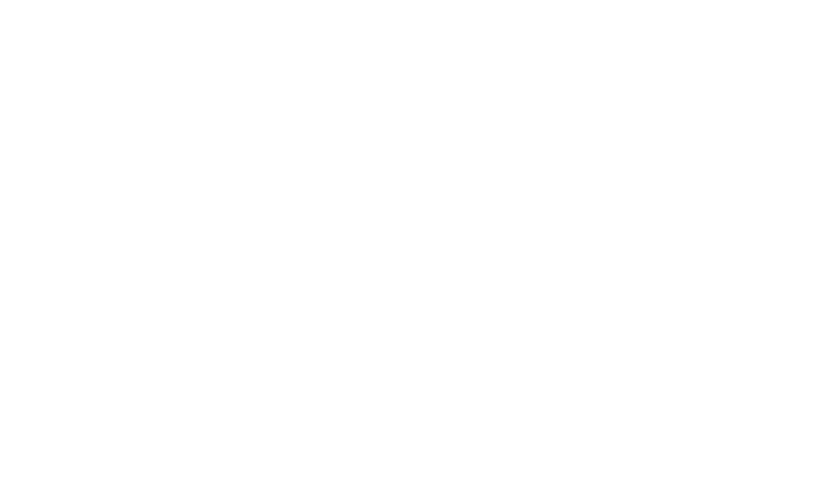
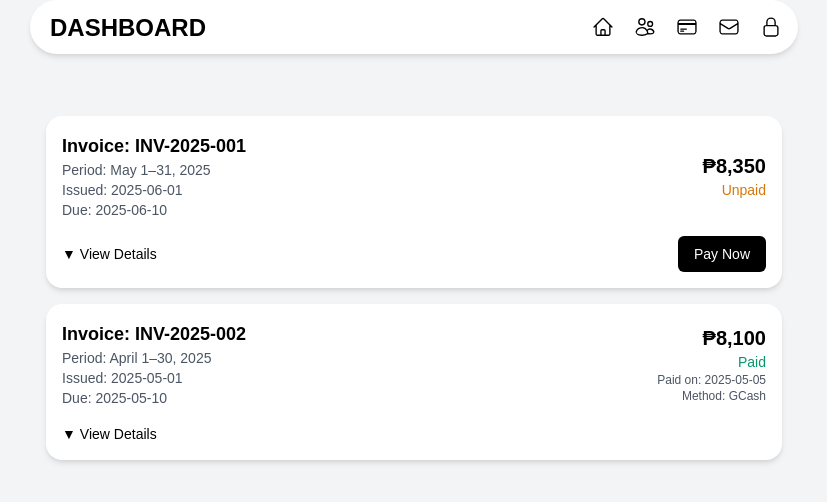
Before and after one commit to anoh24/atmpcrental-github.io, a React (Vite) app in the folder frontend/: page /customerAdminAccount/customerAdminAccountBillingView/customerAdminAccountBillingPage in a window 1280 px wide. Before the commit this address had no page. Shown: the top 502 px of the page, without its empty margins (226-1053 px from the left). Built offline with nearby package versions, Linux system fonts and the light colour scheme; the HTML template or start-up script is replaced by a standard one.

Commit message:
customeradmin done

```diff
--- a/frontend/src/App.jsx
+++ b/frontend/src/App.jsx
@@ -9,13 +9,15 @@ import Loginpage from './pages/LoginRegisterClient/loginPage';
 import RegisterPage from './pages/LoginRegisterClient/registerPage';
 //branch admin side section
 import BranchAdminDashboardPage from './pages/branchAdmin/branchAdminDashboardView/branchAdminDashboardPage';
-import BranchAdminDashboardTenantViewPage from './pages/branchAdmin/branchAdminTenantView/tenantViewPage'
+import BranchAdminDashboardTenantViewPage from './pages/branchAdmin/branchAdminTenantView/tenantViewPage';
 import BranchAdminRoomViewPage from './pages/branchAdmin/branchAdminRoomView/branchAdminRoomViewPage';
-import BranchAdminBillingViewPage from './pages/branchAdmin/branchAdminBillingView/branchAdminBillingViewPage'
-import BranchAdminNotificationViewPage from './pages/branchAdmin/branchAdminNotificationView/branchAdminNotificationViewPage'
+import BranchAdminBillingViewPage from './pages/branchAdmin/branchAdminBillingView/branchAdminBillingViewPage';
+import BranchAdminNotificationViewPage from './pages/branchAdmin/branchAdminNotificationView/branchAdminNotificationViewPage';
 //customer admin account section
 import CustomerAdminMainDashboardPage from './pages/customerAdminAccount/customerAdminDashboardView/customerAdminMainDashboardPage';
-import CustomerAdminAccountProfilePage from './pages/customerAdminAccount/customerAdminAccountProfileVIew/customerAdminAccountProfilePage'
+import CustomerAdminAccountProfilePage from './pages/customerAdminAccount/customerAdminAccountProfileView/customerAdminAccountProfilePage';
+import CustomerAdminAccountBillingPage from './pages/customerAdminAccount/customerAdminAccountBillingView/customerAdminAccountBillingPage';
+import CustomerAdminAccountChattingPage from './pages/customerAdminAccount/customerAdminAccountChattingView/customerAdminAccountChattingPage';
 function App() {
   return (
     <Router>
@@ -46,7 +48,7 @@ function App() {
           }
         />
 
-        {/* Branch admin dashbnoard */}
+        {/* Branch admin dashbboard */}
         <Route
          path="/branchAdmin/branchAdminDashboardView/branchAdminDashboardPage"
          element={
@@ -112,7 +114,7 @@ function App() {
           >
         </Route>
 
-            {/* customer admin account profile */}
+
         <Route
           path="/customerAdminAccount/customerAdminAccountProfileView/customerAdminAccountProfilePage"
           element={
@@ -123,6 +125,26 @@ function App() {
           }
           >
         </Route>
+
+        <Route
+          path="/customerAdminAccount/customerAdminAccountBillingView/customerAdminAccountBillingPage"
+          element={
+            <CustomerAdminAccountNavbarLayout>
+              <CustomerAdminAccountBillingPage/>
+            </CustomerAdminAccountNavbarLayout>
+
+          }
+          >
+        </Route>
+        <Route
+        path="/customerAdminAccount/customerAdminAccountChattingview/customerAdminAccountChattingPage"
+        element={
+          <CustomerAdminAccountNavbarLayout>
+            <CustomerAdminAccountChattingPage/>
+          </CustomerAdminAccountNavbarLayout>
+        }
+        >
+        </Route>
       </Routes>
     </Router>
   );
--- a/frontend/src/components/customerAdminAccountBar/customerAdminAccountNavbar.jsx
+++ b/frontend/src/components/customerAdminAccountBar/customerAdminAccountNavbar.jsx
@@ -19,12 +19,12 @@ export default function CustomerAdminAccountNavbar(){
                  rounded-full p-1 hover:border-green-600"/>
                 </NavLink>
 
-                 <NavLink to="/">
+                 <NavLink to="/customerAdminAccount/customerAdminAccountBillingView/customerAdminAccountBillingPage">
                 <HiOutlineCreditCard className="text-3xl text-black cursor-pointer
                  rounded-full p-1 hover:border-green-600"/>
                 </NavLink>
 
-                  <NavLink to="/">
+                  <NavLink to="/customerAdminAccount/customerAdminAccountChattingView/customerAdminAccountChattingPage">
                 <HiOutlineEnvelope className="text-3xl text-black cursor-pointer
                  rounded-full p-1 hover:border-green-600"/>
                 </NavLink>
--- /dev/null
+++ b/frontend/src/pages/customerAdminAccount/customerAdminAccountBillingView/customerAdminAccountBillingPage.jsx
@@ -0,0 +1,8 @@
+import React from 'react';
+import CustomerAdminAccountBillingSection from './customerAdminAccountBillingSection';
+
+export default function CustomerAdminAccountBillingPage(){
+    return(
+        <CustomerAdminAccountBillingSection />
+    )
+}
--- /dev/null
+++ b/frontend/src/pages/customerAdminAccount/customerAdminAccountBillingView/customerAdminAccountBillingSection.jsx
@@ -0,0 +1,128 @@
+import React, { useState } from "react";
+
+const billingData = [
+  {
+    id: "INV-2025-001",
+    period: "May 1–31, 2025",
+    issueDate: "2025-06-01",
+    dueDate: "2025-06-10",
+    amount: 8350,
+    status: "Unpaid",
+    paymentDate: null,
+    method: null,
+    breakdown: [
+      { type: "Monthly Rent", amount: 6000 },
+      { type: "Electricity (May)", amount: 1200 },
+      { type: "Water (May)", amount: 350 },
+      { type: "Internet", amount: 500 },
+      { type: "Maintenance Fee", amount: 300 },
+    ],
+  },
+  {
+    id: "INV-2025-002",
+    period: "April 1–30, 2025",
+    issueDate: "2025-05-01",
+    dueDate: "2025-05-10",
+    amount: 8100,
+    status: "Paid",
+    paymentDate: "2025-05-05",
+    method: "GCash",
+    breakdown: [
+      { type: "Monthly Rent", amount: 6000 },
+      { type: "Electricity (Apr)", amount: 1100 },
+      { type: "Water (Apr)", amount: 350 },
+      { type: "Internet", amount: 500 },
+      { type: "Maintenance Fee", amount: 150 },
+    ],
+  },
+];
+
+const CustomerAdminAccountBillingSection = () => {
+  const [expanded, setExpanded] = useState(null);
+
+  const toggleDetails = (id) => {
+    setExpanded(expanded === id ? null : id);
+  };
+
+  return (
+    <div className="space-y-4 font-oswald max-w-3xl mt-28 mx-auto p-1">
+      {billingData.map((bill) => (
+        <div
+          key={bill.id}
+          className="rounded-2xl shadow-md bg-white p-4 space-y-4 mx-3"
+        >
+          <div className="flex justify-between items-center">
+            <div>
+              <p className="text-lg font-semibold text-black">Invoice: {bill.id}</p>
+              <p className="text-sm text-gray-600">Period: {bill.period}</p>
+              <p className="text-sm text-gray-600">Issued: {bill.issueDate}</p>
+              <p className="text-sm text-gray-600">Due: {bill.dueDate}</p>
+            </div>
+            <div className="text-right">
+              <p className="text-xl font-bold text-black">₱{bill.amount.toLocaleString()}</p>
+              <p
+                className={`text-sm font-medium ${
+                  bill.status === "Paid"
+                    ? "text-green-600"
+                    : bill.status === "Overdue"
+                    ? "text-red-600"
+                    : "text-yellow-600"
+                }`}
+              >
+                {bill.status}
+              </p>
+              {bill.paymentDate && (
+                <p className="text-xs text-gray-600">Paid on: {bill.paymentDate}</p>
+              )}
+              {bill.method && (
+                <p className="text-xs text-gray-600">Method: {bill.method}</p>
+              )}
+            </div>
+          </div>
+
+          <div className="flex justify-between items-center">
+            <button
+              onClick={() => toggleDetails(bill.id)}
+              className="flex items-center gap-1 text-black hover:underline text-sm"
+              aria-expanded={expanded === bill.id}
+            >
+              <span>{expanded === bill.id ? "▲" : "▼"}</span>
+              {expanded === bill.id ? "Hide Details" : "View Details"}
+            </button>
+
+            {bill.status !== "Paid" && (
+              <button className="bg-black hover:bg-gray-800 text-white px-4 py-2 rounded-md text-sm">
+                Pay Now
+              </button>
+            )}
+          </div>
+
+          {expanded === bill.id && (
+            <div className="mt-4 border-t pt-3 text-black">
+              <p className="text-sm font-semibold mb-2">Breakdown</p>
+              <div className="space-y-1 text-sm">
+                {bill.breakdown.map((item, i) => (
+                  <div
+                    key={i}
+                    className={`flex justify-between ${
+                      i % 2 === 0 ? "bg-gray-50" : "bg-white"
+                    } px-2 py-1 text-gray-800`}
+                  >
+                    <span>{item.type}</span>
+                    <span>₱{item.amount.toLocaleString()}</span>
+                  </div>
+                ))}
+                <div className="flex justify-between font-bold pt-2 border-t px-2 py-1 text-black">
+                  <span>Total</span>
+                  <span>₱{bill.amount.toLocaleString()}</span>
+                </div>
+              </div>
+            </div>
+          )}
+        </div>
+      ))}
+    </div>
+  );
+};
+
+export default CustomerAdminAccountBillingSection;
--- /dev/null
+++ b/frontend/src/pages/customerAdminAccount/customerAdminAccountChattingView/customerAdminAccountChattingPage.jsx
@@ -0,0 +1,8 @@
+import React from "react";
+import CustomerAdminAccountChatingSection from './customerAdminAccountChattingSection';
+
+export default function CustomerAdminAccountChattingPage(){
+    return(
+        <CustomerAdminAccountChatingSection/>
+    )
+}
--- /dev/null
+++ b/frontend/src/pages/customerAdminAccount/customerAdminAccountChattingView/customerAdminAccountChattingSection.jsx
@@ -0,0 +1,71 @@
+
+import React, { useState } from 'react';
+
+const messagesData = [
+  { id: 1, sender: "landlord", text: "Hi! Just checking in about the rent." },
+  { id: 2, sender: "renter", text: "Hi, I’ll pay it this week po." },
+  { id: 3, sender: "landlord", text: "Okay, no worries. Thank you!" },
+];
+
+const CustomerAdminAccountChattingSection = () => {
+  const [messages, setMessages] = useState(messagesData);
+  const [input, setInput] = useState("");
+
+  const handleSend = () => {
+    if (input.trim() === "") return;
+
+    setMessages([
+      ...messages,
+      { id: messages.length + 1, sender: "renter", text: input },
+    ]);
+    setInput("");
+  };
+
+  return (
+    <div className="mt-28 max-w-3xl mx-3 lg:mx-auto md:mx-auto  font-oswald px-4">
+      <div className="bg-black text-white w-full px-4 py-3 text-lg font-semibold rounded-md ">
+        Chat with Landlord
+      </div>
+
+      <div className="h-96 overflow-y-auto p-4 bg-gray-50 space-y-3">
+        {messages.map((msg) => (
+          <div
+            key={msg.id}
+            className={`flex ${
+              msg.sender === "renter" ? "justify-end" : "justify-start"
+            }`}
+          >
+            <div
+              className={`max-w-xs px-4 py-2 rounded-lg text-sm ${
+                msg.sender === "renter"
+                  ? "bg-black text-white rounded-br-none"
+                  : "bg-gray-200 text-black rounded-bl-none"
+              }`}
+            >
+              {msg.text}
+            </div>
+          </div>
+        ))}
+      </div>
+
+      <div className="border-t flex items-center p-3 bg-white">
+        <input
+          type="text"
+          className="flex-1 border border-gray-300 rounded-full px-4 py-2 text-sm focus:outline-none text-black"
+          placeholder="Type a message..."
+          value={input}
+          onChange={(e) => setInput(e.target.value)}
+          onKeyDown={(e) => e.key === "Enter" && handleSend()}
+        />
+        <button
+          onClick={handleSend}
+          className="ml-3 px-4 py-2 bg-black text-white text-sm rounded-full hover:bg-gray-800"
+        >
+          Send
+        </button>
+      </div>
+    </div>
+  );
+};
+
+export default CustomerAdminAccountChattingSection;
```
